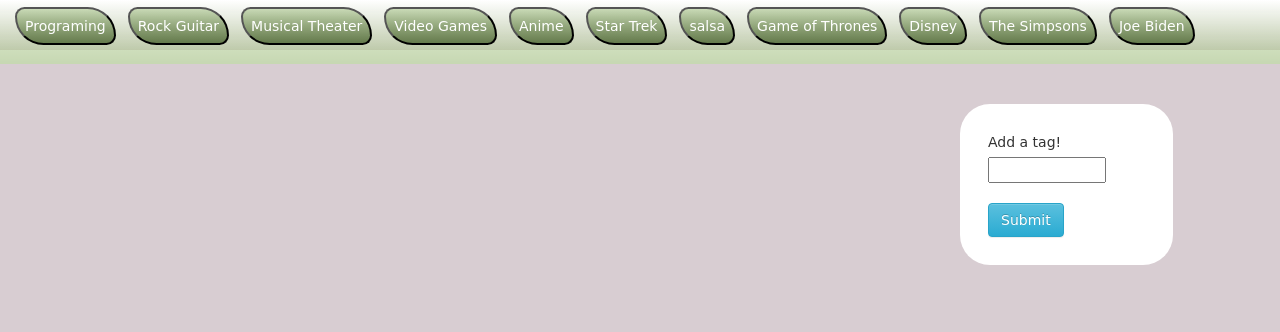
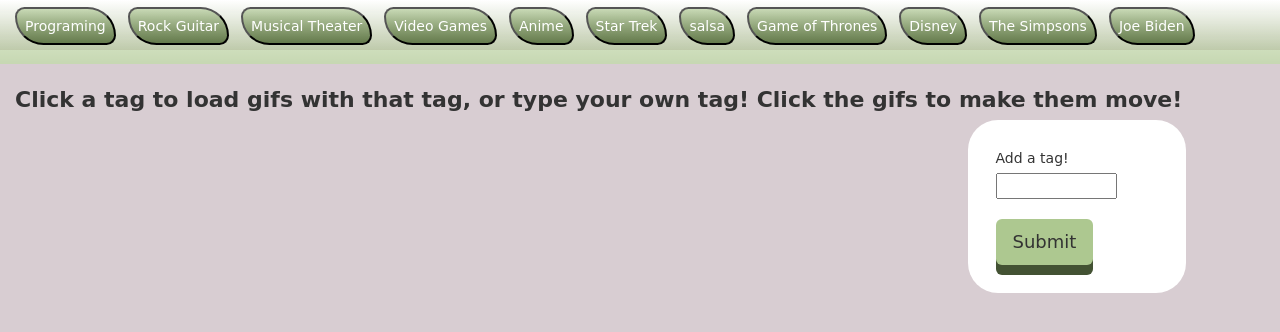
Before and after one commit to johngorm/GifTastic, a PHP site: page / in a window 1280 px wide. Shown: the top 332 px of the page. Run offline with PHP 8.4, Linux system fonts and the light colour scheme; some web fonts are replaced.

Commit message:
Complete styling v1.0

```diff
--- a/assets/css/style.css
+++ b/assets/css/style.css
@@ -5,12 +5,12 @@
 	background: rgba(200,184,191,0.7);
 }
 
+strong{
+	font-size: 22px;
+}
 
 button{
 	font-family: 'Baloo Bhaina', cursive;
-
-
-
 }
 
 #tag-list{
@@ -35,10 +35,12 @@
 
 .tag-btn:hover{
 	background-color: rgb(101,123,77);
+	cursor: pointer;
 }
 
-.tag-btn:hover{
-	cursor: pointer;
+.tag-btn:active{
+	background-color: rgb(164, 199, 125);
+
 }
 
 .gif-div{
@@ -60,6 +62,10 @@
 
 }
 
+.gif-div > p{
+	font-size: 1.5em;
+}
+
 #user-input{
 	background-color: white;
 	padding: 2em;
@@ -67,7 +73,27 @@
 
 }
 
+#user-input button{
+	background-color: rgb(173,200,144);
+	box-shadow: 0 10px #435233;
+}
 
+#user-input button:hover{
+	background-color: #97D158;
+
+
+}
+
+#user-input button:active{
+	background-color: #657B4D;
+	box-shadow: 0 5px #313B25;
+	color: white;
+	transform: translateY(5px);
+}
+
+button:focus {
+	outline: 0;
+}
 
 img{
 	max-width: 100%;
@@ -88,6 +114,12 @@
 	margin-bottom: 20px;
 }
 
-#add-tag-btn{
+
+@media only screen and (max-width: 991px) {
+
+	#user-input button{
+		width: 100%;
+		font-size: 1.8em
+	}
 
 }
--- a/index.html
+++ b/index.html
@@ -24,16 +24,21 @@
 <body>
 <div class='container-fluid'>
 	<div class='row'>
-		<div class='col-md-12' id='tag-list'></div>
+		<div class='col-sm-12' id='tag-list'></div>
+	</div class='row'>
+		<p><strong>
+			Click a tag to load gifs with that tag, or type your own tag!
+			Click the gifs to make them move!
+			</strong>
+		</p>
 	</div>
-	<br>
 	<div class='row'>
 		<div class='col-md-9' id='gif-display'></div>
 		<div class='col-md-2' id='user-input'>
 			<p>Add a tag!</p>
 			<input type='text' name='input_bar' id='tag-input' value='' maxlength='70'>
 			<br>
-			<button class='btn btn-md btn-info' id='add-tag-btn'>Submit</button>
+			<button type='button' class='btn btn-lg' id='add-tag-btn'>Submit</button>
 
 		</div>
 	</div>
```
Also changed, not shown: assets/javascript/app.js (+7 -3 lines).
